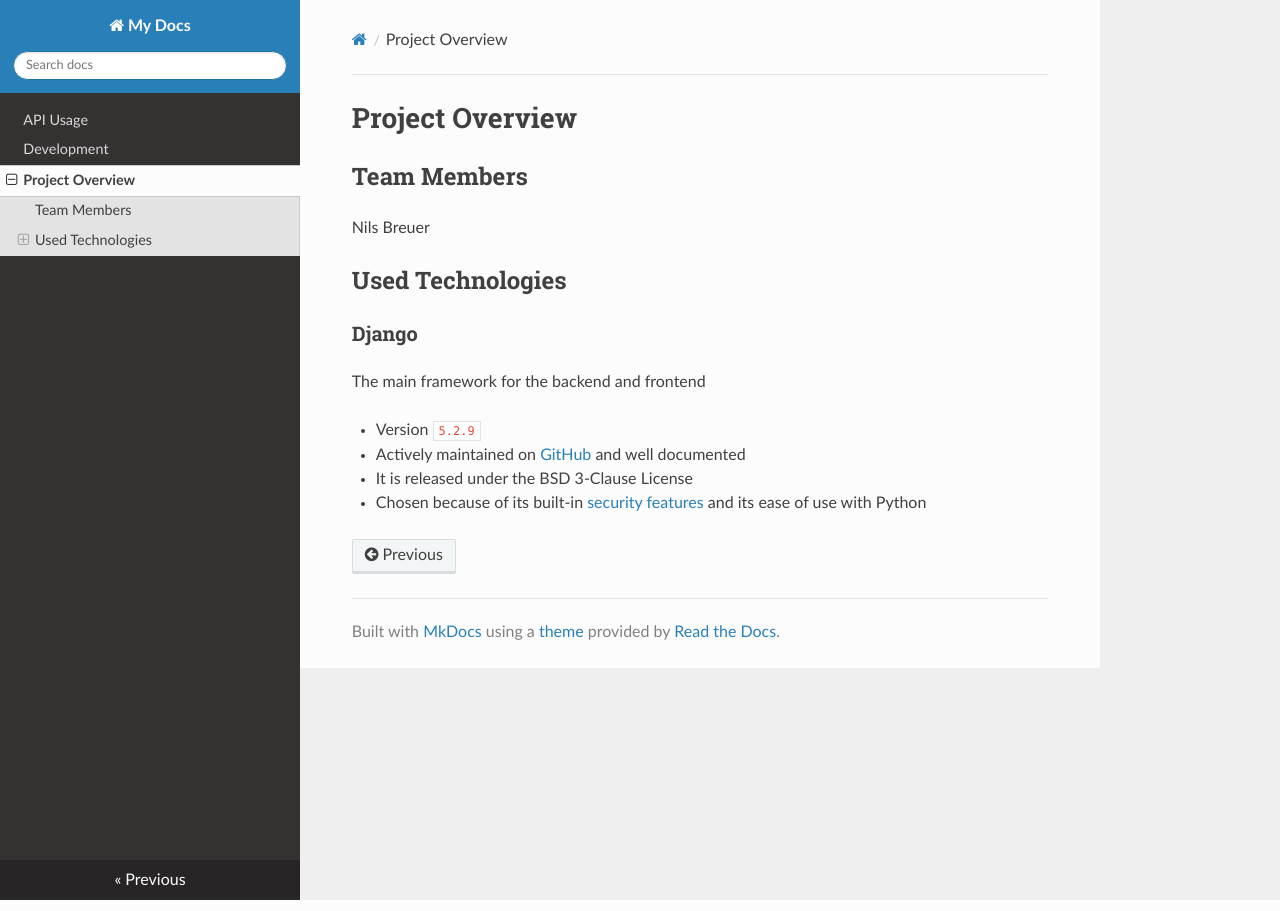
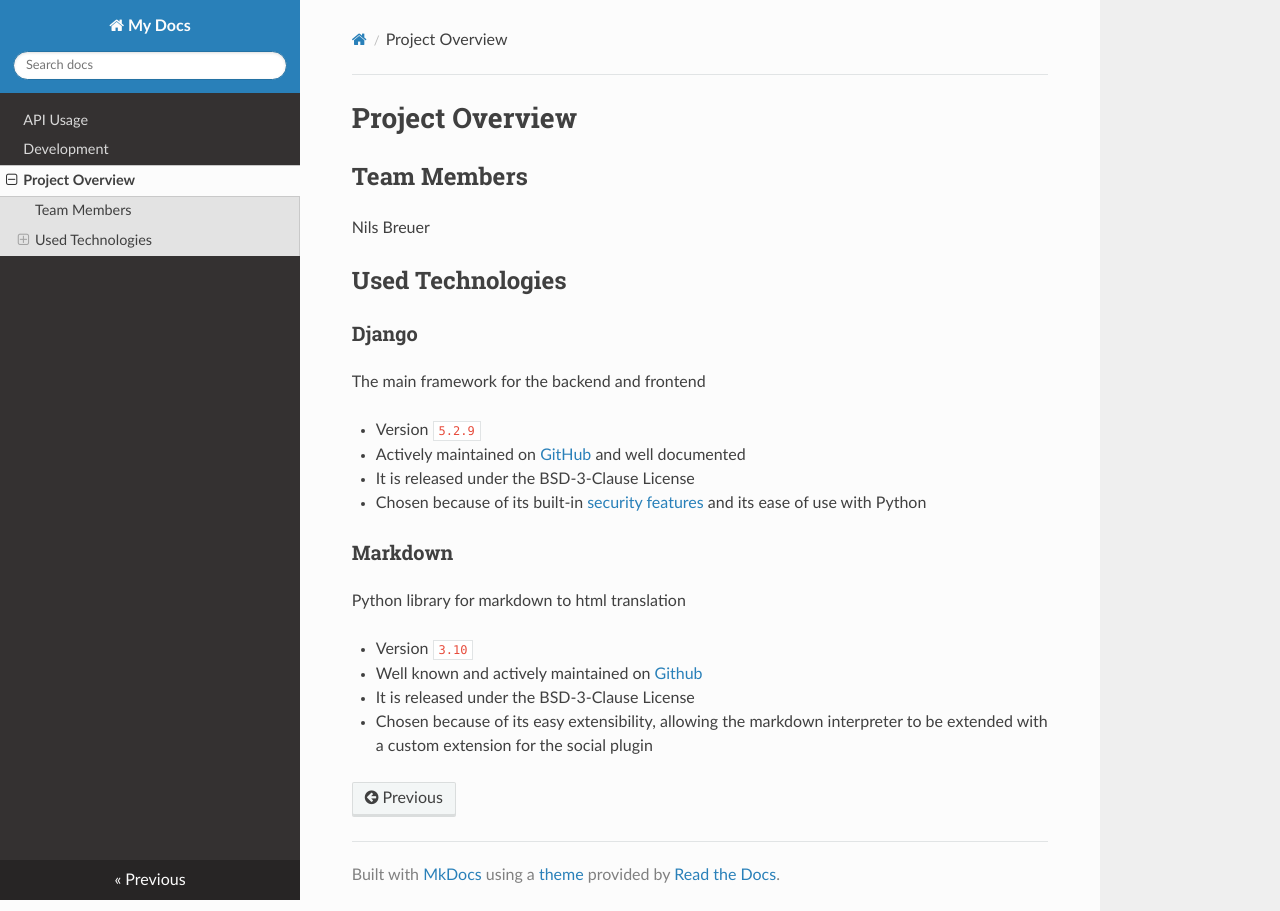
Before and after one commit to xk67/secure-notes, an MkDocs documentation site: the page built from docs/docs/project-overview.md, in a window 1280 px wide. Built offline with MkDocs 1.6.1, drawn with Linux system fonts in a browser that asks for light colours; nearby versions of some CDN libraries.

Commit message:
feat(doc): add markdown section in project overview

```diff
--- a/docs/docs/project-overview.md
+++ b/docs/docs/project-overview.md
@@ -11,5 +11,14 @@ The main framework for the backend and frontend
 
 - Version `5.2.9`
 - Actively maintained on [GitHub](https://github.com/django/django) and well documented
-- It is released under the BSD 3-Clause License
+- It is released under the BSD-3-Clause License
 - Chosen because of its built-in [security features](https://docs.djangoproject.com/en/6.0/topics/security/) and its ease of use with Python
+
+### Markdown
+
+Python library for markdown to html translation
+
+- Version `3.10`
+- Well known and actively maintained on [Github](https://github.com/Python-Markdown/markdown)
+- It is released under the BSD-3-Clause License
+- Chosen because of its easy extensibility, allowing the markdown interpreter to be extended with a custom extension for the social plugin
```
